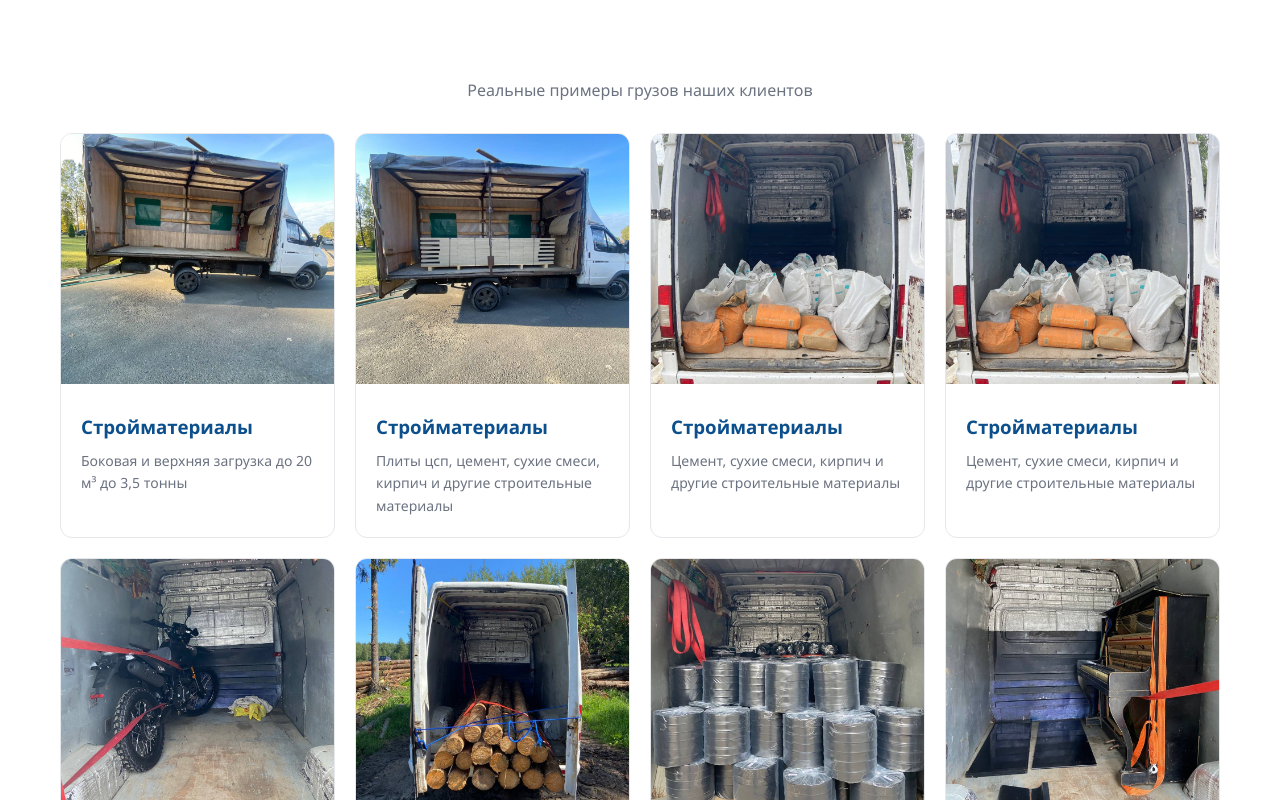
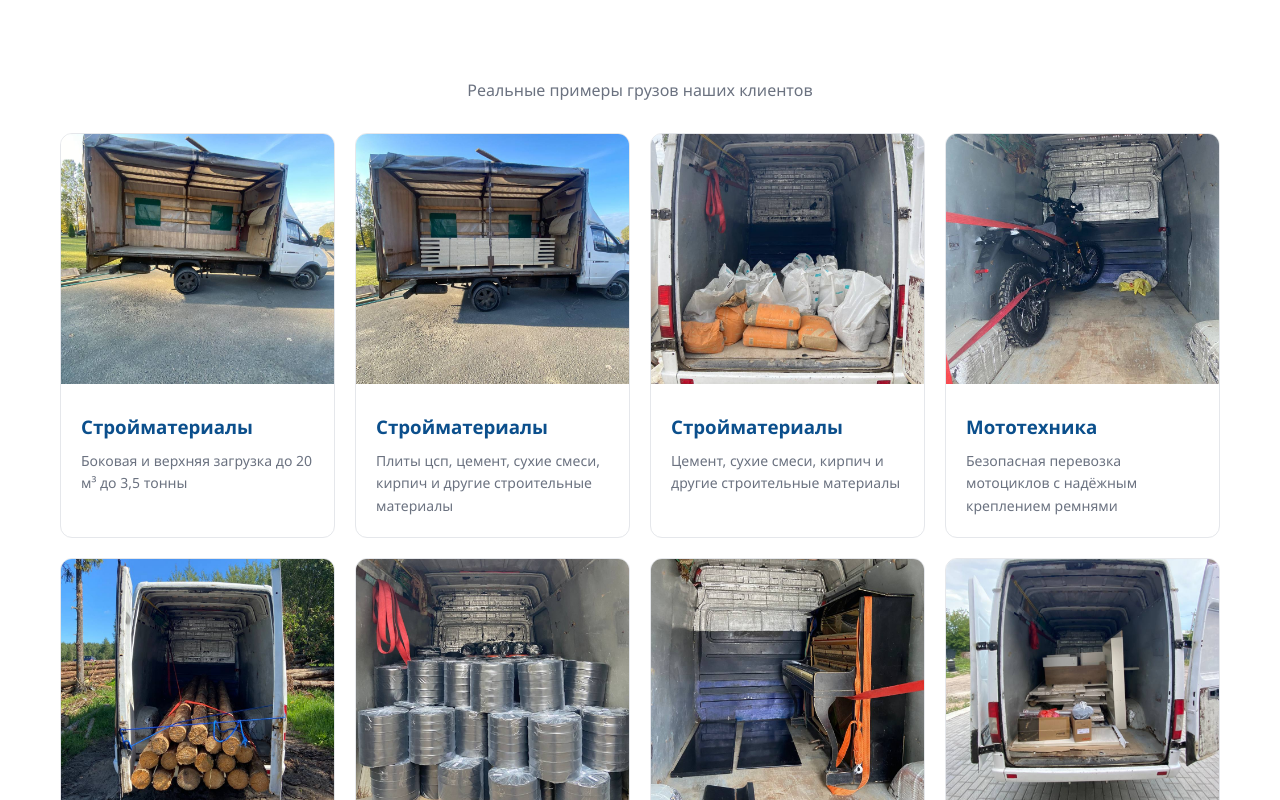
Before and after one commit to kitsuki21/easymove-mogilev, a React (Vite) app: page / in a window 1280 px wide. Shown: the part 1500-2300 px from the top of the page. Built offline with nearby package versions, Linux system fonts and the light colour scheme.

Commit message:
добавил новое фото груза: мебель

```diff
--- a/src/components/Cargo.jsx
+++ b/src/components/Cargo.jsx
@@ -20,11 +20,6 @@ export default function Fleet() {
       img: tree_tent, // <-- Здесь переменная, а не строка в кавычках
       title: "Стройматериалы",
       text: "Плиты цсп, цемент, сухие смеси, кирпич и другие строительные материалы",
-    },
-    {
-      img: buildingMat, // <-- Здесь переменная, а не строка в кавычках
-      title: "Стройматериалы",
-      text: "Цемент, сухие смеси, кирпич и другие строительные материалы",
     },
     {
       img: buildingMat, // <-- Здесь переменная, а не строка в кавычках
```
